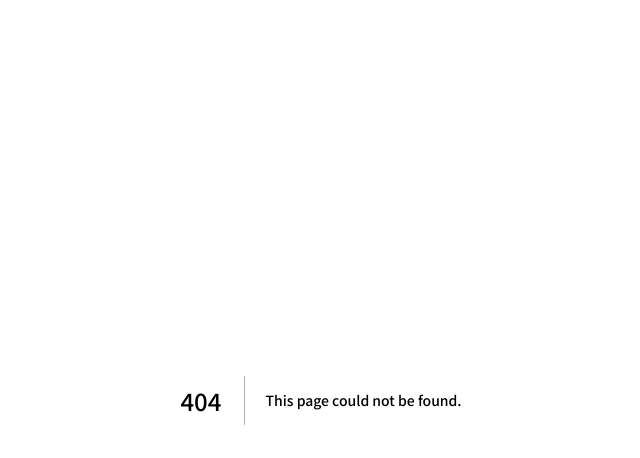
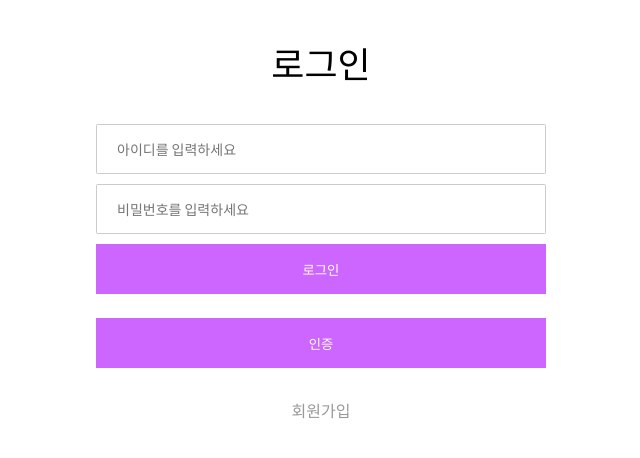
Before and after one commit to park-changjun/training-sample, a Next.js app: page /codingtestlogin in a window 1280 px wide. Before the commit this address had no page. Shown: the top 458 px of the page, without its empty margins (319-959 px from the left). Built offline with nearby package versions, Linux system fonts and the light colour scheme.

Commit message:
동학개미 로그인/회원가입

```diff
--- a/package.json
+++ b/package.json
@@ -23,6 +23,7 @@
     "react-icons": "^4.2.0",
     "remark": "13.0.0",
     "remark-html": "13.0.1",
+    "styled-components": "^5.3.0",
     "typescript": "^4.2.4"
   },
   "devDependencies": {
@@ -31,8 +32,10 @@
     "@types/react": "^17.0.6",
     "@types/react-dom": "^17.0.5",
     "autoprefixer": "^10.2.5",
+    "babel-plugin-styled-components": "^1.13.2",
     "postcss": "^8.3.0",
     "tailwindcss": "^2.1.2"
   },
-  "license": "MIT"
+  "license": "MIT",
+  "proxy" : "localhost:3000"
 }
--- /dev/null
+++ b/pages/codingtestlogin.js
@@ -0,0 +1,128 @@
+import React, { useState, useEffect } from 'react';
+import Link from 'next/link';
+import Input from '../components/Input';
+import styled from 'styled-components';
+import axios from 'axios';
+
+axios.defaults.withCredentials = true;
+
+const LoginBox = styled.div`
+  width: 450px;
+  margin: 0 auto;
+
+  p {
+    text-align: center;
+    font-size: 36px;
+  }
+
+  span {
+    display: block;
+    font-weight: 300;
+    text-align: center;
+    margin-top: 30px;
+    opacity: 1;
+
+    a {
+      color: #999999;
+      text-decoration: none;
+    }
+  }
+`;
+
+const LoginBtn = styled.button`
+  width 450px;
+  height : 50px;
+  background-color : #c6f;
+  border : none;
+  color : white;
+  margin : 0 auto;
+`;
+
+const Codingtestlogin = () => {
+  const [res, setRes] = useState('');
+  const [inputValue, setInputValue] = useState({
+    username: '',
+    password: '',
+    grant_type: 'password',
+  });
+  const { username, password, grant_type } = inputValue;
+
+  // useEffect(() => {
+  //   // onToken();
+  // }, [res]);
+
+  const onToken = async () => {
+    try {
+      const authentication = await axios({
+        url: 'https://9001.in.actbase.io/api/accounts/authentication',
+        method: 'GET',
+      });
+      console.log(authentication);
+    } catch (e) {
+      throw e;
+    }
+  };
+
+  const onChange = (e) => {
+    const { value, name } = e.target;
+    setInputValue({ ...inputValue, [name]: value });
+    // console.log(inputValue);
+  };
+
+  const goLogin = () => {
+    funcCall();
+  };
+
+  const funcCall = async () => {
+    try {
+      const frm = new FormData();
+      frm.append('username', username);
+      frm.append('password', password);
+      frm.append('grant_type', 'password');
+
+      const r = await axios({
+        url: 'https://9001.in.actbase.io/oauth/token',
+        method: 'POST',
+        data: frm,
+        auth: {
+          username: 'ant-league',
+          password: 'ehdgkrroalflrm!@',
+        },
+      });
+      console.log(r);
+      setRes(r);
+    } catch (err) {
+      throw err;
+    }
+  };
+
+  return (
+    <LoginBox>
+      <p>로그인</p>
+      <Input
+        name='username'
+        placeholder='아이디를 입력하세요'
+        value={username}
+        onChange={onChange}
+      ></Input>
+      <Input
+        name='password'
+        placeholder='비밀번호를 입력하세요'
+        type='password'
+        value={password}
+        onChange={onChange}
+      ></Input>
+      <LoginBtn onClick={goLogin}>로그인</LoginBtn>
+      <br />
+      <br />
+      <LoginBtn onClick={onToken}>인증</LoginBtn>
+      <span>
+        <Link href='/codingtestregister'>
+          <a>회원가입</a>
+        </Link>
+      </span>
+    </LoginBox>
+  );
+};
+
+export default Codingtestlogin;
--- /dev/null
+++ b/pages/codingtestregister.js
@@ -0,0 +1,112 @@
+import React, { useState } from 'react';
+import axios from 'axios';
+import Link from 'next/link';
+import Input from '../components/Input';
+import styled from 'styled-components';
+
+const RegisterBox = styled.div`
+  width: 450px;
+  margin: 0 auto;
+
+  p {
+    text-align: center;
+    font-size: 36px;
+  }
+
+  span {
+    display: block;
+    font-weight: 300;
+    text-align: center;
+    margin-top: 30px;
+    opacity: 1;
+
+    a {
+      color: #999999;
+      text-decoration: none;
+    }
+  }
+`;
+
+const RegisterBtn = styled.button`
+  width 450px;
+  height : 50px;
+  background-color : #c6f;
+  border : none;
+  color : white;
+  margin : 0 auto;
+`;
+
+const Codingtestregister = () => {
+  const [inputValue, setInputValue] = useState({
+    type: 'USER', // 고정값
+    active: true, // 고정값
+    userId: '',
+    password: '',
+    nickname: '',
+    phone: '',
+  });
+  const { userId, password, nickname, phone } = inputValue;
+
+  const onChange = (e) => {
+    const { value, name } = e.target;
+    setInputValue({ ...inputValue, [name]: value });
+    // console.log(inputValue);
+  };
+
+  const goRegister = () => {
+    funcCall();
+  };
+
+  const funcCall = async () => {
+    try {
+      const res = await axios({
+        url: 'https://9001.in.actbase.io/api/accounts',
+        method: 'POST',
+        data: inputValue,
+      });
+      console.log(res);
+      alert('회원가입 성공!');
+    } catch (err) {
+      throw err;
+    }
+  };
+
+  return (
+    <RegisterBox>
+      <p>회원가입</p>
+      <Input
+        name='userId'
+        placeholder='아이디를 입력하세요'
+        value={userId}
+        onChange={onChange}
+      ></Input>
+      <Input
+        name='password'
+        placeholder='비밀번호를 입력하세요'
+        type='password'
+        value={password}
+        onChange={onChange}
+      ></Input>
+      <Input
+        name='nickname'
+        placeholder='별명을 입력하세요'
+        onChange={onChange}
+        value={nickname}
+      ></Input>
+      <Input
+        name='phone'
+        placeholder='전화번호를 입력하세요'
+        onChange={onChange}
+        value={phone}
+      ></Input>
+      <RegisterBtn onClick={goRegister}>회원가입</RegisterBtn>
+      <span>
+        <Link href='/codingtestlogin'>
+          <a>로그인</a>
+        </Link>
+      </span>
+    </RegisterBox>
+  );
+};
+
+export default Codingtestregister;
```
Also changed, not shown: .babelrc (added), 2 other files (tests, documents, lock files or other folders).
